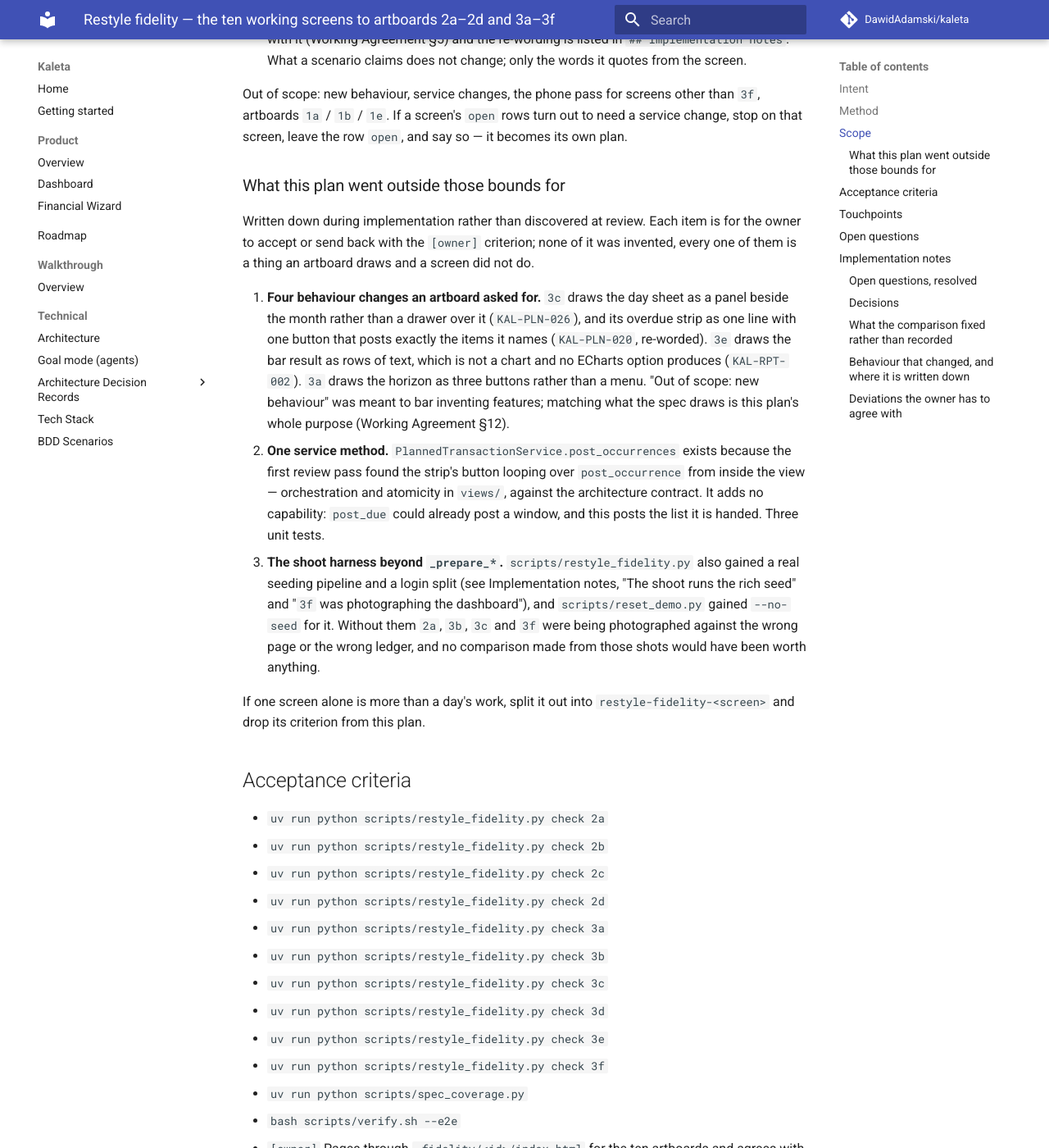
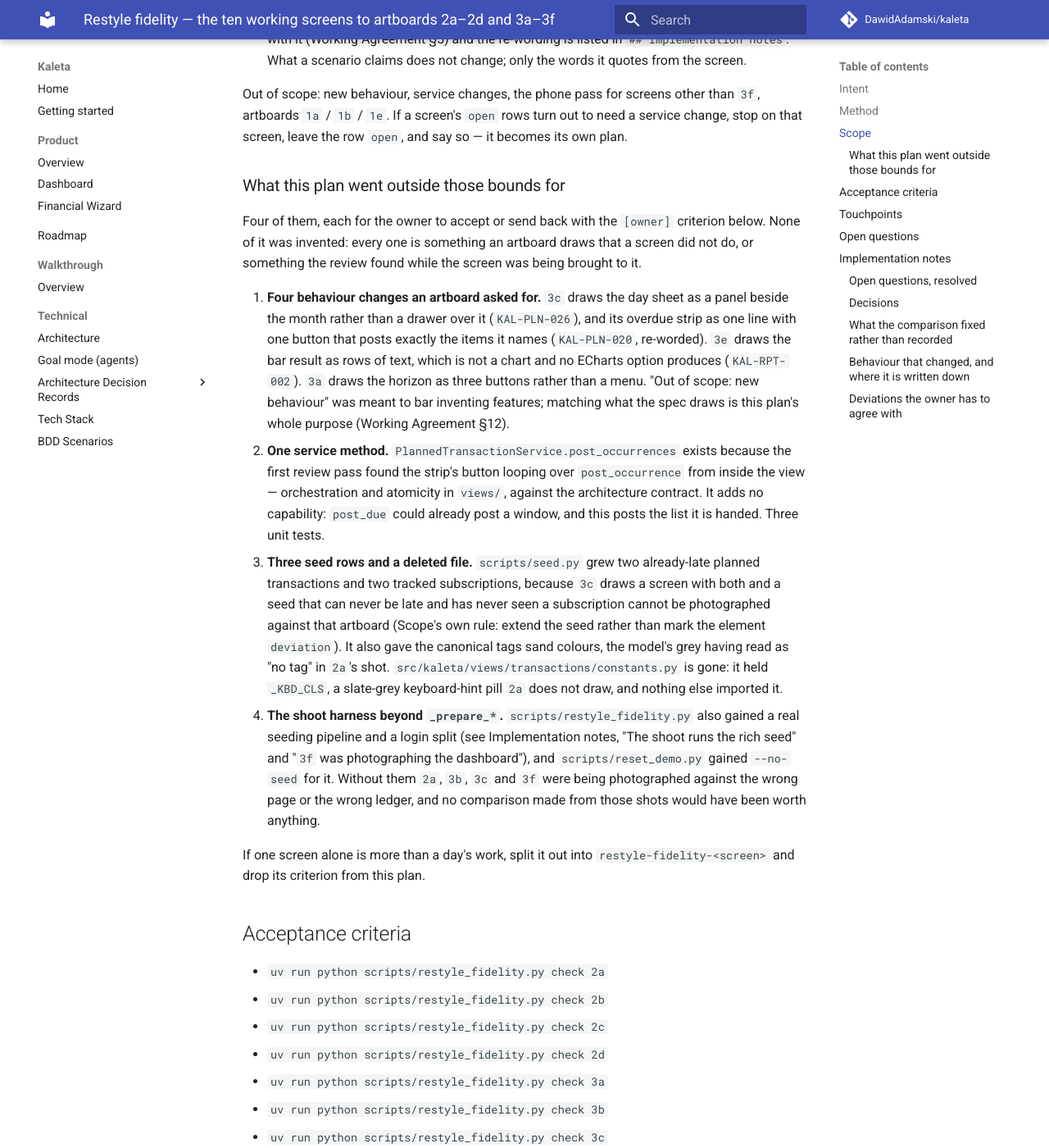
Before and after one commit to DawidAdamski/kaleta, an MkDocs documentation site: the page built from docs/plans/restyle-fidelity-screens.md, in a window 1280 px wide and 1400 px high, scrolled down 1611 px. Shown: the whole window at 82% size. Built offline with MkDocs 1.6.1 and Material for MkDocs 9.7.7, drawn with Linux system fonts in a browser that asks for light colours; comment, search, counter and statistics services are not loaded; some of the changed text lies outside the part shown.

Commit message:
restyle: the owner's two lists name everything
The approving review's remaining notes were both about the plan rather
than the code: the day-cell radius and the dot size are a choice the
owner should see in the deviation list, and the seed rows and the
deleted constants file belong in the list of what this plan went
outside its bounds for rather than only in the notes. Both lists are
complete now, and the criterion counts four items instead of three.

Where `_out` and `_net` should eventually live — beside `DayAggregate`
rather than in the view with `day_marks` — is on the Chore inbox.

Co-Authored-By: Claude Opus 5 (1M context) <noreply@anthropic.com>

```diff
--- a/docs/plans/restyle-fidelity-screens.md
+++ b/docs/plans/restyle-fidelity-screens.md
@@ -68,10 +68,10 @@ say so — it becomes its own plan.
 
 ### What this plan went outside those bounds for
 
-Written down during implementation rather than discovered at review. Each
-item is for the owner to accept or send back with the `[owner]` criterion;
-none of it was invented, every one of them is a thing an artboard draws
-and a screen did not do.
+Four of them, each for the owner to accept or send back with the
+`[owner]` criterion below. None of it was invented: every one is
+something an artboard draws that a screen did not do, or something the
+review found while the screen was being brought to it.
 
 1. **Four behaviour changes an artboard asked for.** `3c` draws the day
    sheet as a panel beside the month rather than a drawer over it
@@ -88,7 +88,17 @@ and a screen did not do.
    atomicity in `views/`, against the architecture contract. It adds no
    capability: `post_due` could already post a window, and this posts the
    list it is handed. Three unit tests.
-3. **The shoot harness beyond `_prepare_*`.** `scripts/restyle_fidelity.py`
+3. **Three seed rows and a deleted file.** `scripts/seed.py` grew two
+   already-late planned transactions and two tracked subscriptions,
+   because `3c` draws a screen with both and a seed that can never be
+   late and has never seen a subscription cannot be photographed against
+   that artboard (Scope's own rule: extend the seed rather than mark the
+   element `deviation`). It also gave the canonical tags sand colours,
+   the model's grey having read as "no tag" in `2a`'s shot.
+   `src/kaleta/views/transactions/constants.py` is gone: it held
+   `_KBD_CLS`, a slate-grey keyboard-hint pill `2a` does not draw, and
+   nothing else imported it.
+4. **The shoot harness beyond `_prepare_*`.** `scripts/restyle_fidelity.py`
    also gained a real seeding pipeline and a login split (see
    Implementation notes, "The shoot runs the rich seed" and "`3f` was
    photographing the dashboard"), and `scripts/reset_demo.py` gained
@@ -115,7 +125,7 @@ If one screen alone is more than a day's work, split it out into
 - `bash scripts/verify.sh --e2e`
 - `[owner]` Pages through `.fidelity/<id>/index.html` for the ten artboards
   and agrees with every row marked `deviation`.
-- `[owner]` Accepts the three items under Scope § "What this plan went
+- `[owner]` Accepts the four items under Scope § "What this plan went
   outside those bounds for", or sends any of them back to a plan of
   their own.
 
@@ -297,6 +307,16 @@ missing capability rather than a design choice:
   subscription row carries no sub-line at all. `PlannedOccurrence` has
   no recurrence and `SubscriptionCharge` has neither an account nor a
   cadence; both are service changes.
+- `3c` draws its day cells at radius 10 and its dots at 6px where the
+  artboard has 8 and 5. Both are `1c`'s tokens (`--k-cal-day`,
+  `--k-cal-dot`), already on the dashboard's calendar widget, and one
+  calendar cell that is not shaped like the other calendar cell is worse
+  than two pixels. A token reason rather than a taste one, but still a
+  choice, so it is here.
+- `3b` gives an asset row a 56px action column against the artboard's
+  30px, because deleting an asset has to be reachable and the two
+  buttons wrapped the row at 30. `2a` has no Export button, `3f` no
+  "attempts left" — those two are capabilities, above.
 
 All five are new behaviour or service changes, which this plan's Scope
 puts out of bounds.
```
